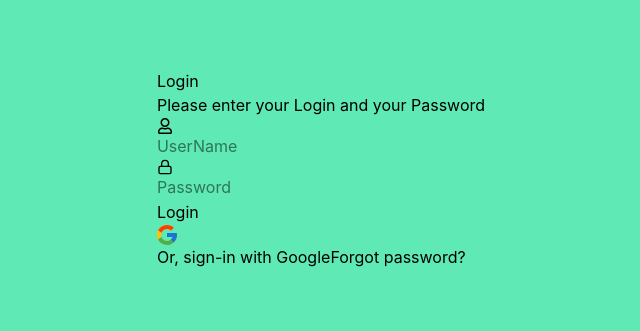
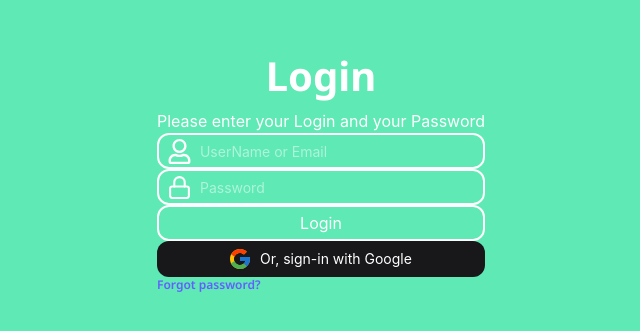
Before and after one commit to hossein1075/dashbord-admin, a React (Vite) app: page / in a window 1280 px wide. Shown: the part 231-562 px from the top of the page, without its empty margins (319-959 px from the left). Built offline with nearby package versions, Linux system fonts and the light colour scheme.

Commit message:
add basic css style form login

```diff
--- a/src/Pages/Login.jsx
+++ b/src/Pages/Login.jsx
@@ -6,27 +6,29 @@ import { Link } from 'react-router-dom';
 function Login() {
   return (
     <>
-   <div>
-    <h1>Login</h1>
-    <h3>Please enter your Login and your Password</h3>
+   <div className='text-center text-white'>
+    <h1 className='font-Noto-Bold text-40px mb-0.5'>Login</h1>
+    <h3 className=''>Please enter your Login and your Password</h3>
      <form action="#">
-      <div>
-        <FaRegUser />
-        <input type="text" placeholder='UserName'/>
+      <div className='text-left h-9 flexCenter gap-2 rounded-xl border-2 border-solid border-white'>
+        <span className='ml-2'>
+          <FaRegUser size={25}/>
+        </span>
+        <input type="text" className='w-full outline-none placeholder:text-sm' placeholder='UserName or Email'/>
       </div>
-      <div>
-        <FiLock />
-        <input type="password" placeholder='Password'/>
+      <div className='text-left  h-9 flexCenter gap-2 rounded-xl border-2 border-solid border-white'>
+        <span className='ml-2'>
+          <FiLock size={25}/>
+        </span>
+        <input type="password" className='w-full outline-none placeholder:text-sm' placeholder='Password'/>
       </div>
-      <div>
-        <button>Login</button>
-      </div>
+        <button className='w-full h-9 flexCenter rounded-xl border-2 border-solid border-white text-xl'>Login</button>
     </form>
-    <button>
-      <LoginSVG/>
-      Or, sign-in with Google
+    <button className='w-full h-9 flexCenter gap-2.5 rounded-xl bg-zinc-900'>
+      <LoginSVG size={18}/>
+      <span className='text-sm'>Or, sign-in with Google</span>
     </button>
-    <Link>Forgot password?</Link>
+    <Link to='#' className='block text-xs text-indigo-500 font-Noto-SemiBold text-left'>Forgot password?</Link>
    </div>
     </>
   )
--- a/src/index.css
+++ b/src/index.css
@@ -46,6 +46,7 @@
     --text-27: 1.6875rem;
     --breakpoint-xs: 450px;
     --color-text1: #202020bf;
+    --text-40px: 2.5rem;
 }
 
 /* dark & light mode */
```
